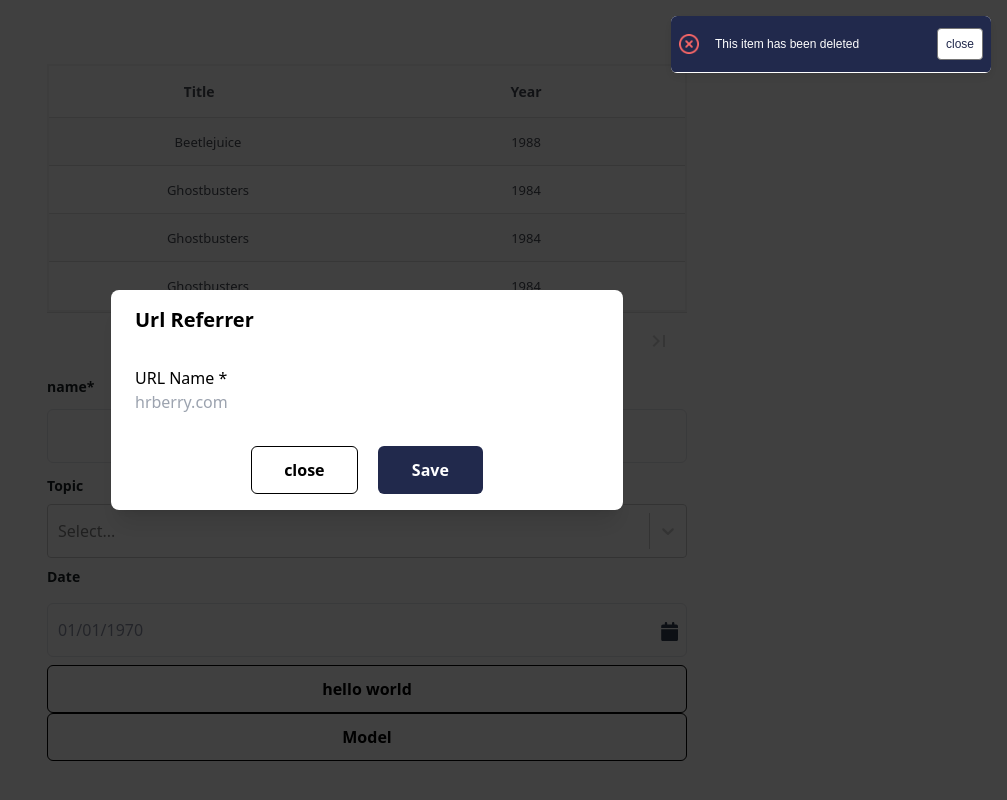
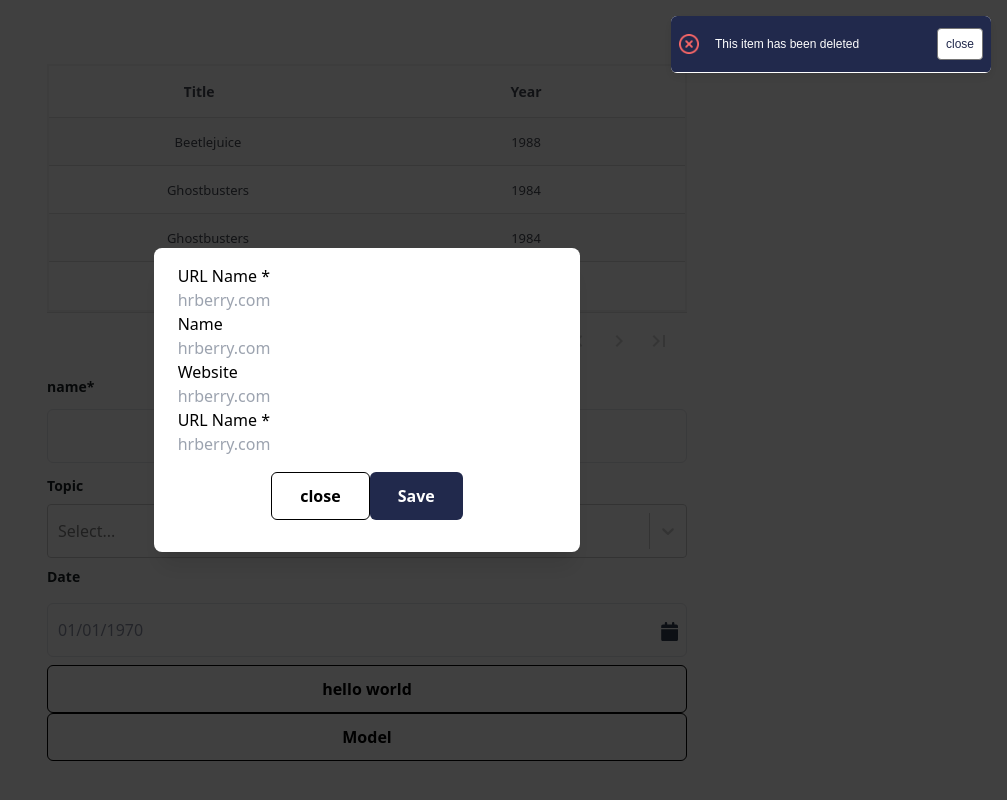
Before and after one commit to Ascent-smartreports/ascent-component-library, a React (Vite) app: page / in a window 1280 px wide. Both pictures are taken after a click on the button "Model". Shown: the whole page, without its empty margins (273-1280 px from the left). Built offline with nearby package versions, Linux system fonts and the light colour scheme.

Commit message:
changes in Modal component

```diff
--- a/lib/assets/modal.module.scss
+++ b/lib/assets/modal.module.scss
@@ -3,19 +3,17 @@
 }
 
 .modalContainer {
-  @apply rounded-lg shadow-xl transform transition-all w-[100%] max-w-lg bg-backgroundLight;
+  @apply rounded-lg shadow-xl transform transition-all bg-backgroundLight;
 }
 
-.modalHeading {
-  @apply px-6 py-4;
+.modalSm {
+  @apply w-1/3;
 }
 
-.modalHeadingText {
-  @apply text-xl font-bold;
+.modalMd {
+  @apply w-1/2;
 }
-.buttonsContainer {
-  @apply px-6 py-4 flex justify-center items-center  w-full;
+
+.modalLg {
+  @apply w-2/3;
 }
-.buttonsSubContainer {
-  @apply w-1/2 flex space-x-5;
-}
--- a/lib/components/Modal/Modal.tsx
+++ b/lib/components/Modal/Modal.tsx
@@ -1,42 +1,32 @@
 import React from "react";
-import Button from "../Button";
 import styles from "../../assets/modal.module.scss";
 
 interface ModalProps {
   children: React.ReactNode;
   isOpen: boolean;
-  onClose: () => void;
-  onSave: () => void;
-  heading: string;
+  size: "sm" | "lg" | "md";
 }
 
-const Modal: React.FC<ModalProps> = ({
-  children,
-  isOpen,
-  onClose,
-  onSave,
-  heading,
-}) => {
+const Modal: React.FC<ModalProps> = ({ children, isOpen, size }) => {
   if (!isOpen) return null;
+
+  const getSizeClass = (size: "sm" | "lg" | "md") => {
+    switch (size) {
+      case "sm":
+        return styles.modalSm;
+      case "md":
+        return styles.modalMd;
+      case "lg":
+        return styles.modalLg;
+      default:
+        return styles.modalMd;
+    }
+  };
 
   return (
     <div className={styles.modalScreen}>
-      <div className={styles.modalContainer}>
-        <div className={styles.modalHeading}>
-          <h2 className={styles.modalHeadingText}>{heading}</h2>
-        </div>
-        <div className={styles.modalHeading}>{children}</div>
-        <div className={styles.buttonsContainer}>
-          <div className={styles.buttonsSubContainer}>
-            <Button
-              label={"close"}
-              type="submit"
-              onClick={onClose}
-              buttonType="outlined"
-            />
-            <Button label={"Save"} type="submit" onClick={onSave} />
-          </div>
-        </div>
+      <div className={`${styles.modalContainer} ${getSizeClass(size)}`}>
+        <div className="px-6 py-4">{children}</div>
       </div>
     </div>
   );
--- a/src/App.tsx
+++ b/src/App.tsx
@@ -10,6 +10,8 @@ import { ToastContainer } from "react-toastify";
 import { useState } from "react";
 import Modal from "../lib/components/Modal/Modal";
 function App() {
+  const [isModalOpen, setIsModalOpen] = useState(false);
+
   const initialValues = {
     name: "",
     topic: [],
@@ -69,7 +71,6 @@ function App() {
       selector: (row: { year: string }) => row.year,
     },
   ];
-  const [isModalOpen, setIsModalOpen] = useState(false);
 
   const openModal = () => {
     setIsModalOpen(true);
@@ -77,6 +78,10 @@ function App() {
   const closeModal = () => {
     setIsModalOpen(false);
   };
+  function onSave(): void {
+    throw new Error("Function not implemented.");
+  }
+
   return (
     <div
       style={{
@@ -134,12 +139,7 @@ function App() {
         }}
         buttonType="outlined"
       />
-      <Modal
-        isOpen={isModalOpen}
-        onClose={closeModal}
-        onSave={() => {}}
-        heading="Url Referrer"
-      >
+      <Modal isOpen={isModalOpen} size="sm">
         <div className="z-50">
           <label className="block text-sm font-medium text-gray-700">
             URL Name *
@@ -149,6 +149,43 @@ function App() {
             className="mt-1 block w-full px-3 py-2 border border-gray-300 rounded-md shadow-sm focus:outline-none focus:ring-indigo-500 focus:border-indigo-500 sm:text-sm"
             placeholder="hrberry.com"
           />
+          <label className="block text-sm font-medium text-gray-700">
+            Name
+          </label>
+          <input
+            type="text"
+            className="mt-1 block w-full px-3 py-2 border border-gray-300 rounded-md shadow-sm focus:outline-none focus:ring-indigo-500 focus:border-indigo-500 sm:text-sm"
+            placeholder="hrberry.com"
+          />
+          <label className="block text-sm font-medium text-gray-700">
+            Website
+          </label>
+          <input
+            type="text"
+            className="mt-1 block w-full px-3 py-2 border border-gray-300 rounded-md shadow-sm focus:outline-none focus:ring-indigo-500 focus:border-indigo-500 sm:text-sm"
+            placeholder="hrberry.com"
+          />
+          <label className="block text-sm font-medium text-gray-700">
+            URL Name *
+          </label>
+          <input
+            type="text"
+            className="mt-1 block w-full px-3 py-2 border border-gray-300 rounded-md shadow-sm focus:outline-none focus:ring-indigo-500 focus:border-indigo-500 sm:text-sm"
+            placeholder="hrberry.com"
+          />
+        </div>
+        <div className="px-6 py-4 flex justify-center items-center w-full">
+          <div className="w-1/2 flex space-x-5">
+            <Button
+              label={"close"}
+              type="submit"
+              onClick={() => {
+                closeModal();
+              }}
+              buttonType="outlined"
+            />
+            <Button label={"Save"} type="submit" onClick={onSave} />
+          </div>
         </div>
       </Modal>
     </div>
```
